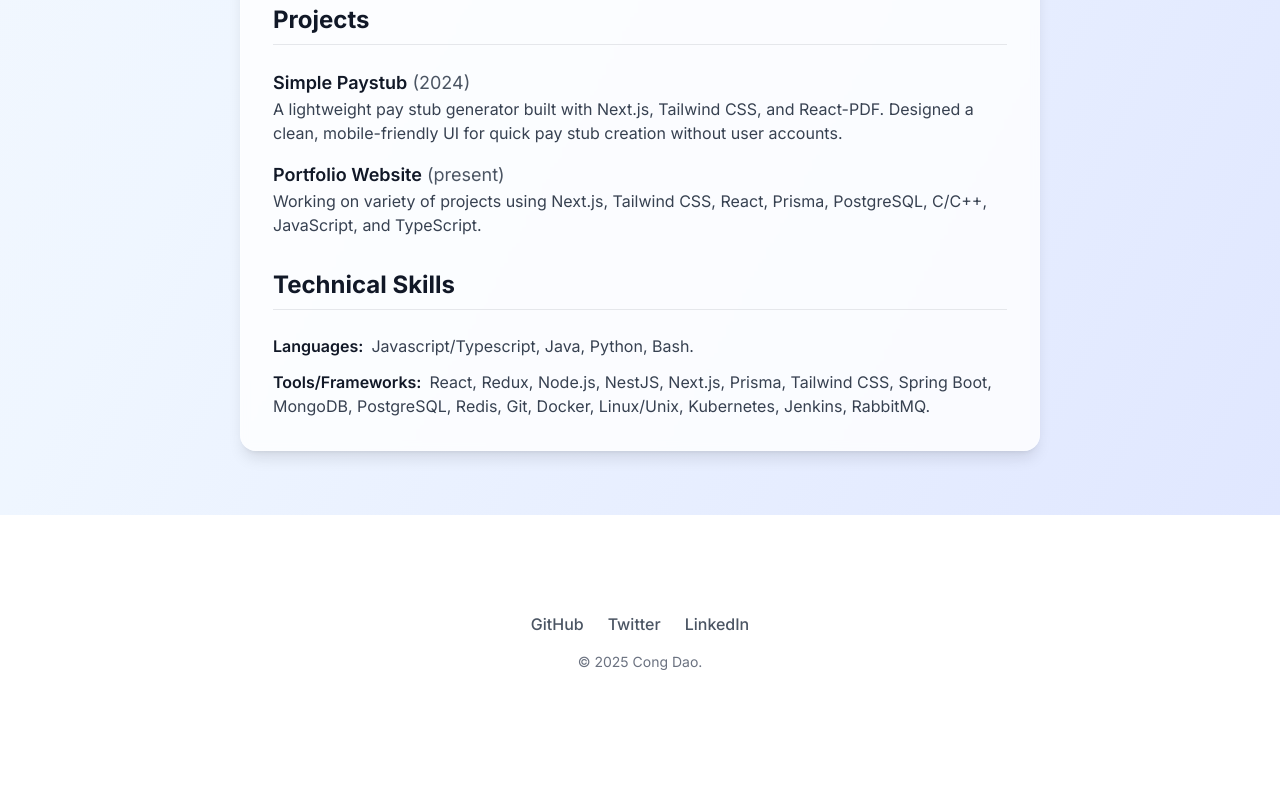
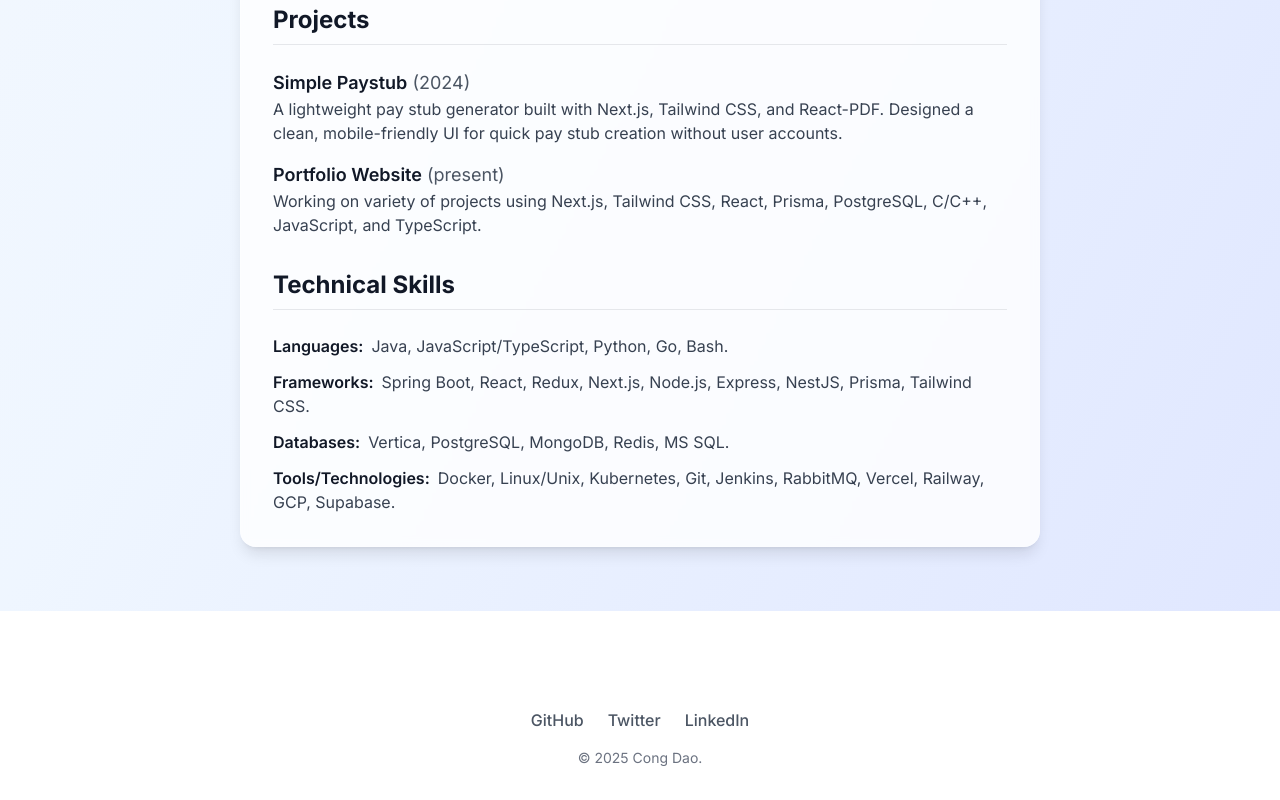
Before and after one commit to congdv/congdv.com, a Next.js app: page /resume in a window 1280 px wide. Shown: the part 2025-2825 px from the top of the page. Before the commit the page ends 2729 px from the top, so only its background shows below. Built offline with nearby package versions, Linux system fonts and the light colour scheme; no server answers.

Commit message:
Update resume

```diff
--- a/src/pages/resume.tsx
+++ b/src/pages/resume.tsx
@@ -214,11 +214,19 @@ export default function Resume() {
               <div className="space-y-3">
                 <div>
                   <span className="font-semibold text-gray-900">Languages:</span>
-                  <span className="text-gray-700 ml-2">Javascript/Typescript, Java, Python, Bash.</span>
+                  <span className="text-gray-700 ml-2">Java, JavaScript/TypeScript, Python, Go, Bash.</span>
                 </div>
                 <div>
-                  <span className="font-semibold text-gray-900">Tools/Frameworks:</span>
-                  <span className="text-gray-700 ml-2">React, Redux, Node.js, NestJS, Next.js, Prisma, Tailwind CSS, Spring Boot, MongoDB, PostgreSQL, Redis, Git, Docker, Linux/Unix, Kubernetes, Jenkins, RabbitMQ.</span>
+                  <span className="font-semibold text-gray-900">Frameworks:</span>
+                  <span className="text-gray-700 ml-2">Spring Boot, React, Redux, Next.js, Node.js, Express, NestJS, Prisma, Tailwind CSS.</span>
+                </div>
+                <div>
+                  <span className="font-semibold text-gray-900">Databases:</span>
+                  <span className="text-gray-700 ml-2">Vertica, PostgreSQL, MongoDB, Redis, MS SQL.</span>
+                </div>
+                <div>
+                  <span className="font-semibold text-gray-900">Tools/Technologies:</span>
+                  <span className="text-gray-700 ml-2">Docker, Linux/Unix, Kubernetes, Git, Jenkins, RabbitMQ, Vercel, Railway, GCP, Supabase.</span>
                 </div>
               </div>
             </section>
```
